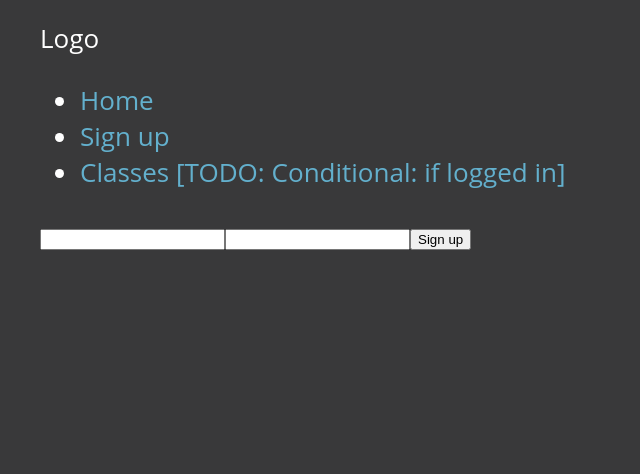
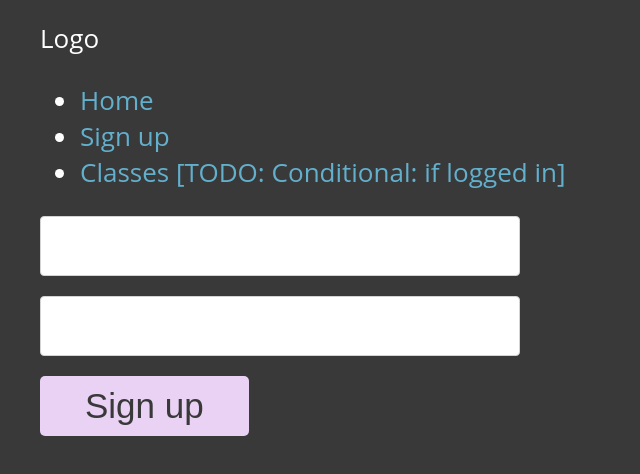
Before and after one commit to thebailers/membr-mngment, a React (Create React App) app: page /auth in a window 1280 px wide. Shown: the top 474 px of the page, without its empty margins (0-640 px from the left). Built offline with nearby package versions, Linux system fonts and the light colour scheme.

Commit message:
Form components and basic styling

```diff
--- /dev/null
+++ b/src/components/helpers/form/button/button.component.tsx
@@ -0,0 +1,7 @@
+import { StyledButton } from "./button.styles";
+
+const Button = ({ ...props }) => {
+  return <StyledButton {...props} />;
+};
+
+export default Button;
--- /dev/null
+++ b/src/components/helpers/form/button/button.styles.ts
@@ -0,0 +1,12 @@
+import styled from "styled-components";
+import { colors } from "../../../../global-styles";
+
+export const StyledButton = styled.button`
+  background: ${colors.lilac};
+  border: none;
+  border-radius: 5px;
+  color: ${colors.darkGrey};
+  font-size: 35px;
+  height: 60px;
+  padding: 0 45px;
+`;
--- /dev/null
+++ b/src/components/helpers/form/input/input.component.tsx
@@ -0,0 +1,7 @@
+import { StyledInput } from "./input.styles";
+
+const Input = ({ ...props }) => {
+  return <StyledInput {...props} />;
+};
+
+export default Input;
--- /dev/null
+++ b/src/components/helpers/form/input/input.styles.ts
@@ -0,0 +1,14 @@
+import styled from "styled-components";
+import { colors } from "../../../../global-styles";
+
+export const StyledInput = styled.input`
+  border: 1px solid lightgrey;
+  border-radius: 4px;
+  color: ${colors.darkGrey};
+  display: block;
+  font-size: 35px;
+  height: 60px;
+  margin-bottom: 20px;
+  padding: 0 25px;
+  width: 40%;
+`;
--- a/src/error-message/error-message.component.tsx
+++ b/src/error-message/error-message.component.tsx
@@ -1,11 +1,13 @@
 import { FC } from "react";
+
+import { Error } from "./error.styles";
 
 type ErrorMessageProps = {
   message: string;
 };
 
 const ErrorMessage: FC<ErrorMessageProps> = ({ message }) => {
-  return <div className="error">{message}</div>;
+  return <Error className="error">{message}</Error>;
 };
 
 export default ErrorMessage;
--- /dev/null
+++ b/src/error-message/error.styles.ts
@@ -0,0 +1,5 @@
+import styled from "styled-components";
+
+export const Error = styled.div`
+  color: red;
+`;
--- a/src/global-styles.tsx
+++ b/src/global-styles.tsx
@@ -1,11 +1,13 @@
 import styled, { createGlobalStyle } from "styled-components";
 import { Link } from "react-router-dom";
 
-// blue #63B0CD
-// dark grey #39393A
-// dusky gold #9B9B93
-// lilac #E9D2F4
-// mid gold #C1B098
+export const colors: { [key: string]: string } = {
+  blue: "#63B0CD",
+  darkGrey: "#39393A",
+  duskyGold: "#9B9B93",
+  lilac: "#E9D2F4",
+  midGold: "#C1B098",
+};
 
 export const GlobalStyle = createGlobalStyle`
   * {
@@ -13,7 +15,7 @@ export const GlobalStyle = createGlobalStyle`
   }
 
   body {
-    background-color: #39393A;
+    background-color: ${colors.darkGrey};
     color: #fff;
     font-size: calc(10px + 2vmin);
     margin: 0;
--- a/src/routes/auth/auth.component.tsx
+++ b/src/routes/auth/auth.component.tsx
@@ -5,6 +5,8 @@ import ErrorMessage from "../../error-message/error-message.component";
 
 import { signUpUserEmailPassword } from "../../utils/firebase/firebase.utils";
 import { friendlyFirebaseError } from "../../utils/firebase/firebase-errors";
+import Input from "../../components/helpers/form/input/input.component";
+import Button from "../../components/helpers/form/button/button.component";
 
 const Auth = () => {
   const [emailInput, setEmailInput] = useState<string>("");
@@ -36,18 +38,22 @@ const Auth = () => {
     <>
       {authError && <ErrorMessage message={authError} />}
       <form onSubmit={handleSubmit}>
-        <input
+        <Input
           type="text"
           value={emailInput}
-          onChange={(e) => setEmailInput(e.target.value)}
+          onChange={(e: React.ChangeEvent<HTMLInputElement>) =>
+            setEmailInput(e.target.value)
+          }
         />
 
-        <input
+        <Input
           type="password"
           value={passwordInput}
-          onChange={(e) => setPasswordInput(e.target.value)}
+          onChange={(e: React.ChangeEvent<HTMLInputElement>) =>
+            setPasswordInput(e.target.value)
+          }
         />
-        <button type="submit">Sign up</button>
+        <Button type="submit">Sign up</Button>
       </form>
     </>
   );
```
